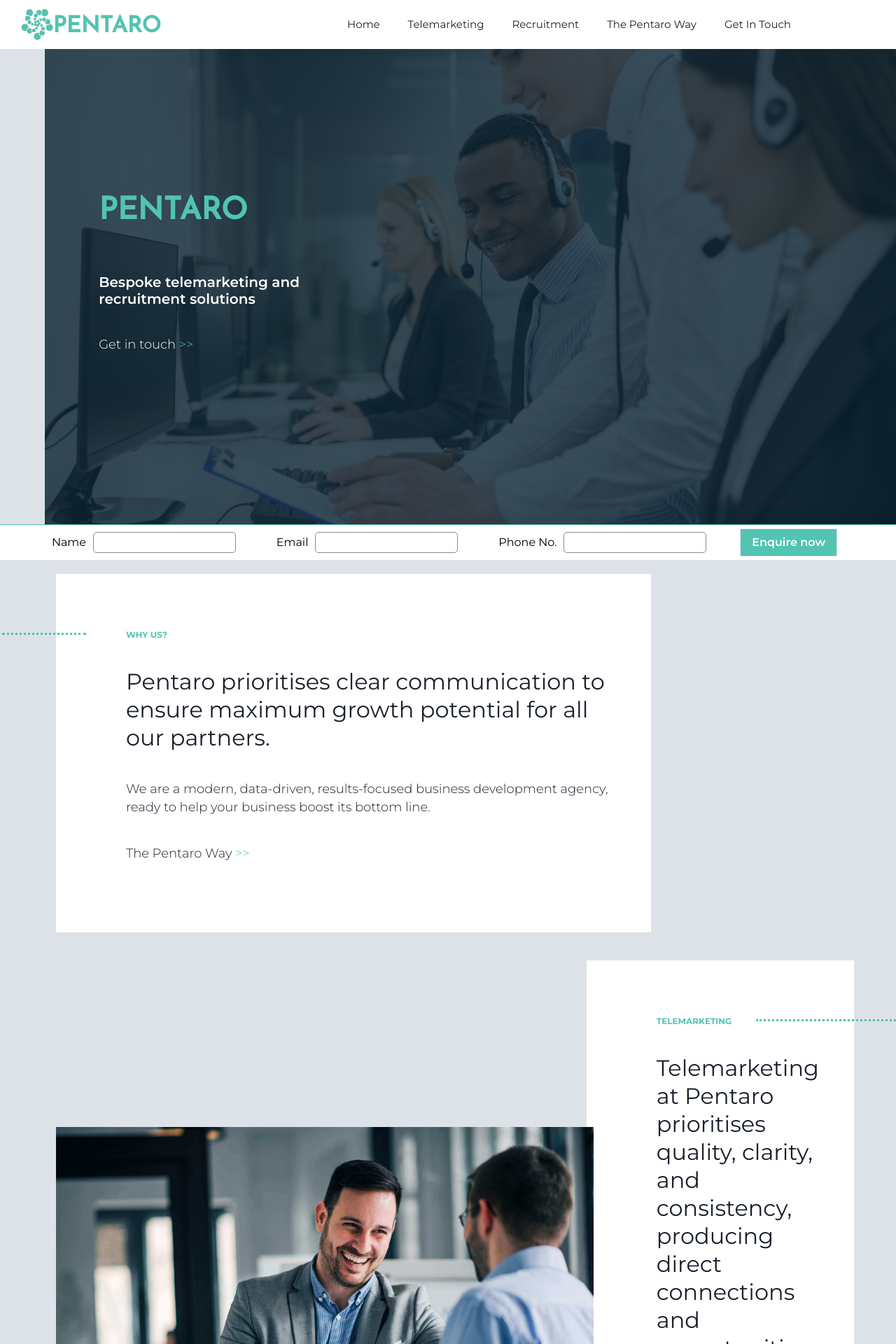
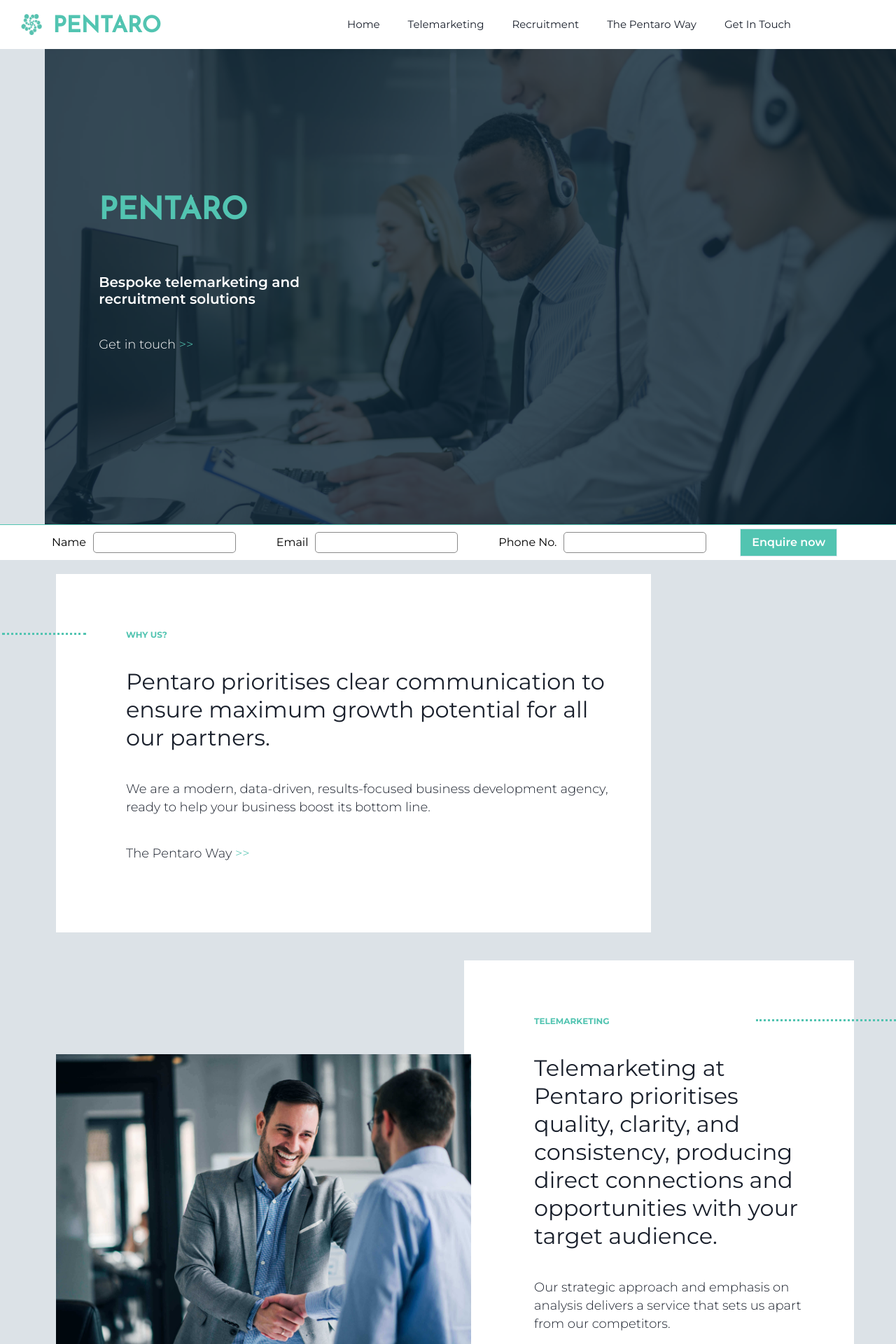
Before and after one commit to jvickers123/pentaro-site, a Next.js app: page / in a window 1280 px wide. Shown: the top 1920 px of the page at 70% size. Built offline with nearby package versions, Linux system fonts and the light colour scheme.

Commit message:
fix images on home screen

```diff
--- a/components/layout/SiteNavBar.tsx
+++ b/components/layout/SiteNavBar.tsx
@@ -26,9 +26,16 @@
     <div className="navbar-background">
       <div className="nav-bar-main">
         <Link href="/">
-          <a className="logo-container">
-            <Image src={greenLogo} alt="Pentaro logo" />
-            <h2 className="pentaro-name accent">PENTARO</h2>
+          <a className="accent ">
+            <div className="logo-container">
+              <Image
+                src={greenLogo}
+                alt="Pentaro logo"
+                height={30}
+                width={30}
+              />
+              <h2 className="pentaro-name">PENTARO</h2>
+            </div>
           </a>
         </Link>
 
--- a/pages/index.tsx
+++ b/pages/index.tsx
@@ -66,7 +66,12 @@
       <div className="plain-section-container middle">
         <div className="left-content-container">
           <div className="image-container">
-            <Image src={handshake} alt="Two people shaking hands" />
+            <Image
+              src="/assets/happy-handshake.jpg"
+              width={660}
+              height={470}
+              alt="Two people shaking hands"
+            />
           </div>
         </div>
 
```
